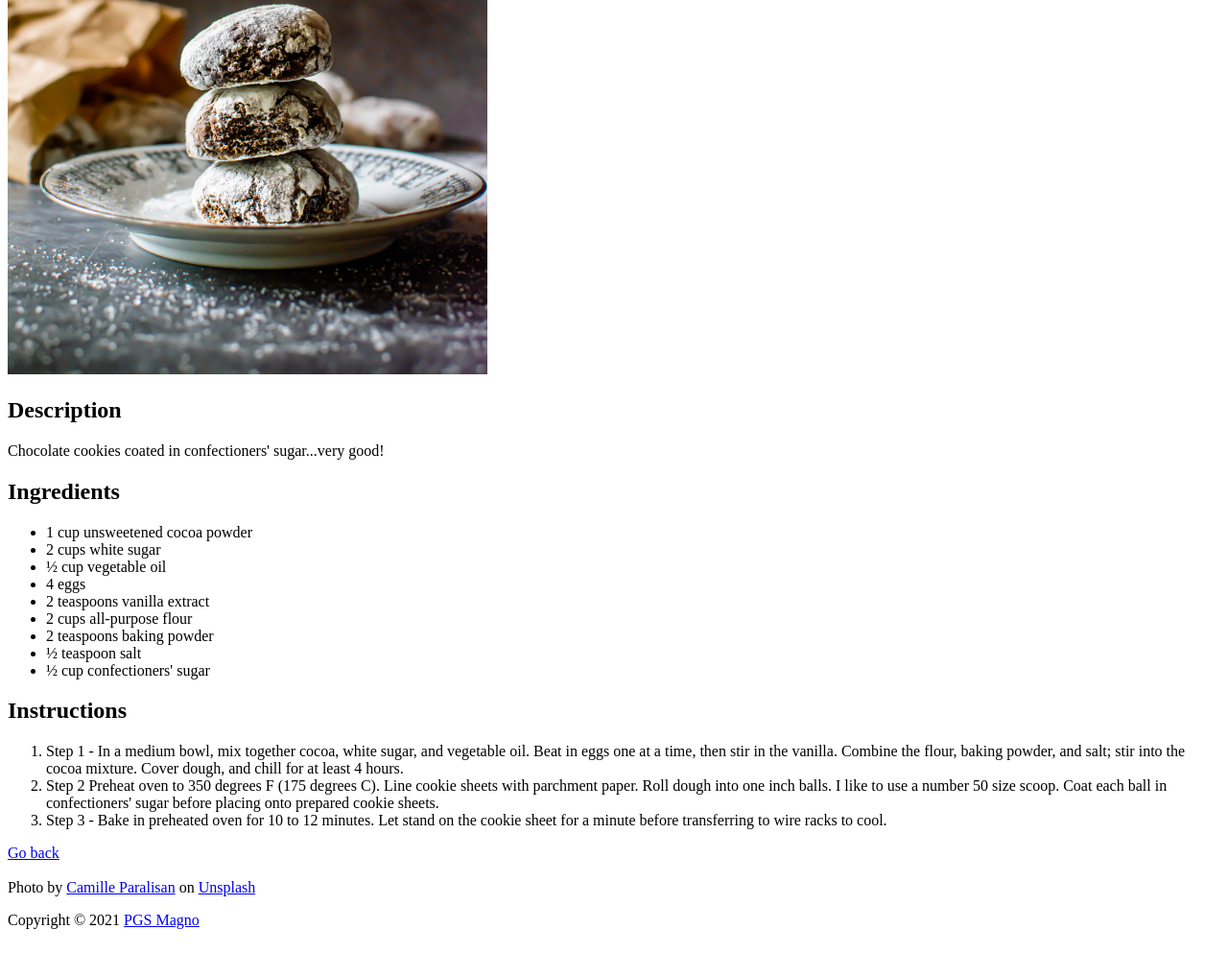
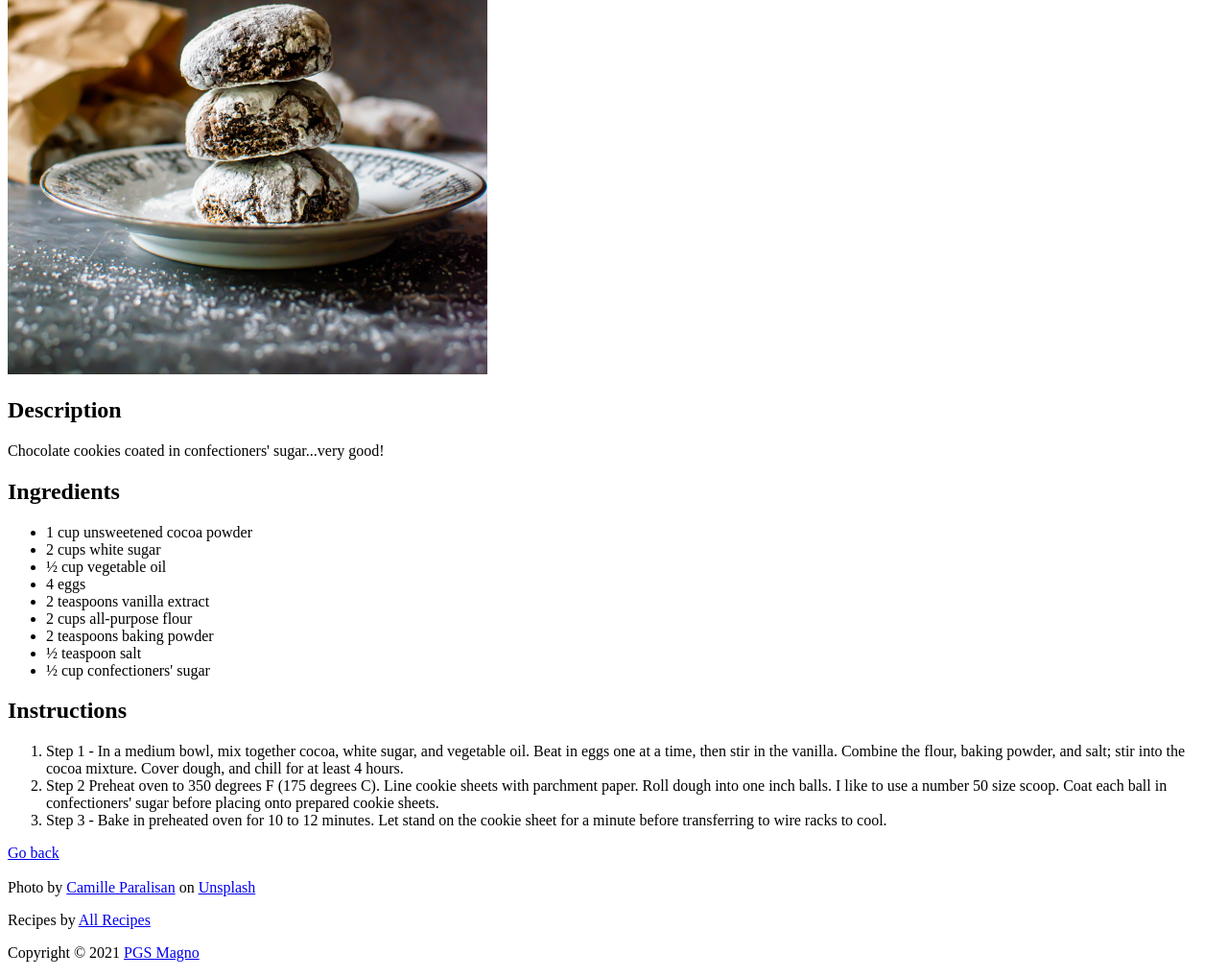
Before and after one commit to pgmagno/odin-recipes, a plain HTML site: page recipes/chocolate-crinkles.html in a window 1280 px wide. Shown: the part 440-1458 px from the top of the page at 96% size. Before the commit the page ends 1424 px from the top, so only its background shows below. Drawn offline with Linux system fonts and the light colour scheme.

Commit message:
adds credit of recipes website: All Recipes

```diff
--- a/recipes/chocolate-crinkles.html
+++ b/recipes/chocolate-crinkles.html
@@ -45,7 +45,8 @@
     <footer>
         Photo by <a href="https://unsplash.com/@30mshooter?utm_source=unsplash&utm_medium=referral&utm_content=creditCopyText">Camille Paralisan</a> on <a
             href="https://unsplash.com/s/photos/crinkles?utm_source=unsplash&utm_medium=referral&utm_content=creditCopyText">Unsplash</a>
-
+        <p>Recipes by <a href="https://www.allrecipes.com/">All Recipes</a>
+        </p>
 
         <p>Copyright © <script>
                 document.write(new Date().getFullYear())
```
Also changed, not shown: index.html (+3 -0 lines), recipes/orange-glazed-ham.html (+2 -1 lines), recipes/soft-cookie.html (+2 -1 lines).
